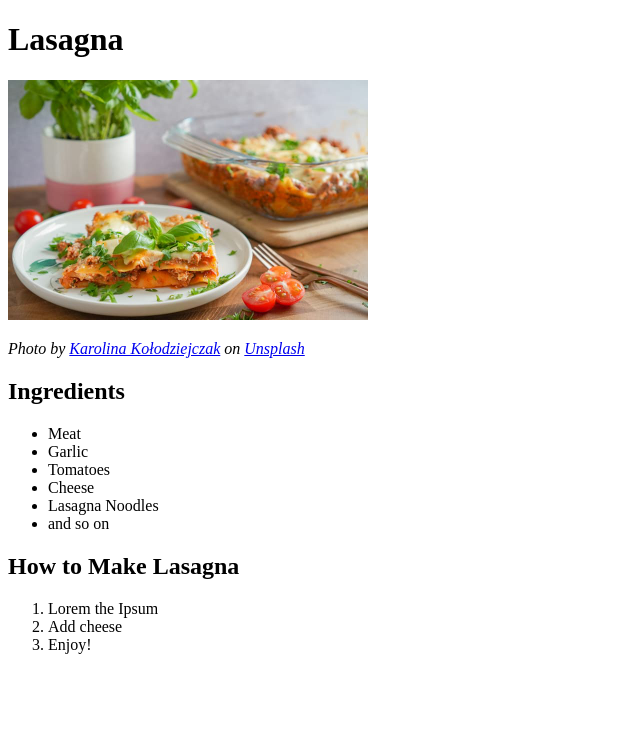
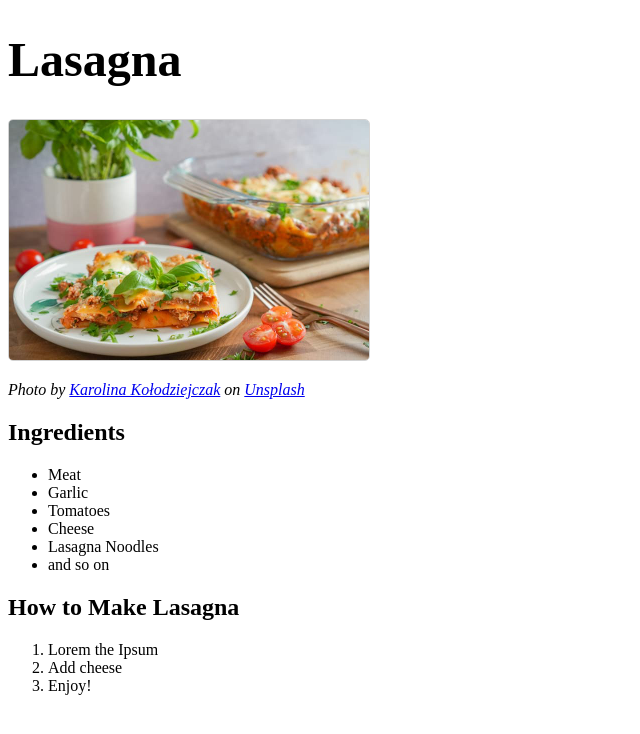
Before and after one commit to chilldeleuze/odin-recipes, a plain HTML site: page recipes/lasagna.html in a window 1280 px wide. Shown: the whole page, without its empty margins (0-640 px from the left). Drawn offline with Linux system fonts and the light colour scheme.

Commit message:
feat: add basic css styling

```diff
--- a/recipes/lasagna.html
+++ b/recipes/lasagna.html
@@ -3,6 +3,7 @@
 <head>
     <meta charset="utf-8">
     <meta name="viewport" content="width=device-width, initial-scale=1.0">
+    <link href="../style.css" rel="stylesheet" type="text/css">
     <title>Lasagna</title>
 </head>
 <body>
--- /dev/null
+++ b/style.css
@@ -0,0 +1,15 @@
+h1 {
+    font-size: 48px;
+    font-weight: 700;
+}
+
+img {
+    border-style: solid;
+    border-width: 1px;
+    border-color: lightgray;
+    border-radius: 5px;
+}
+
+.caption p {
+    font-size: 10px;
+}
```
Also changed, not shown: index.html (+1 -0 lines).
